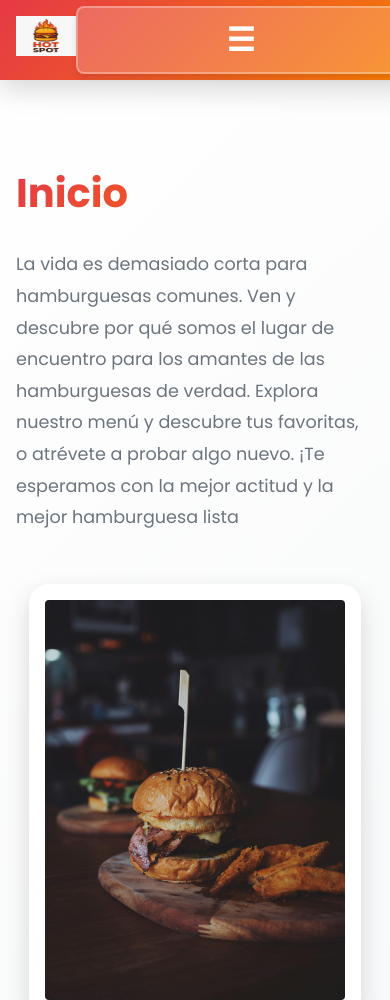
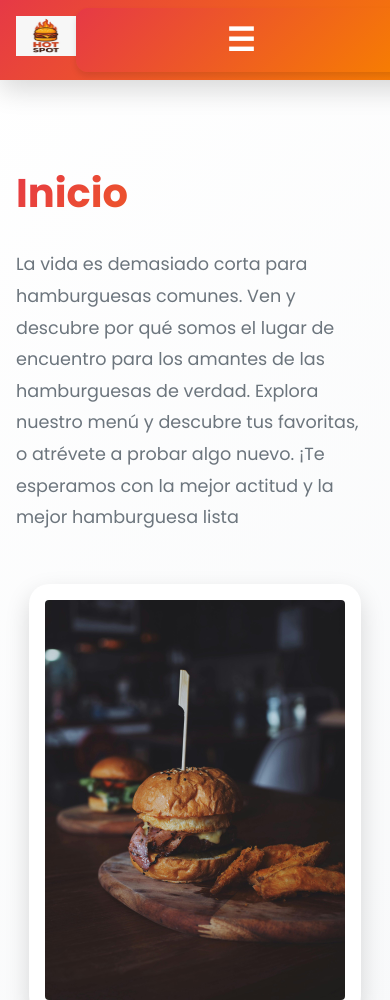
Before and after one commit to Fernandovepro/Training1, a website: page Hamburguesas.html in a window 390 px wide. Shown: the top 1000 px of the page. Drawn offline with Linux system fonts and the light colour scheme; a web font is replaced by a local one.

Commit message:
commitStyle

```diff
--- a/menu_toggle.css
+++ b/menu_toggle.css
@@ -2,9 +2,6 @@
 .menu-toggle {
   display: none;
   font-size: 2rem;
-  background: rgba(255, 255, 255, 0.2);
-  border: 2px solid rgba(255, 255, 255, 0.3);
-  border-radius: 0.5rem;
   cursor: pointer;
   color: white;
   padding: 0.5rem 0.75rem;
@@ -12,17 +9,12 @@
   transition: all 0.3s ease;
 }
 
-.menu-toggle:hover {
-  background: rgba(255, 255, 255, 0.3);
-  transform: scale(1.1);
-}
-
 /* RESPONSIVE: MÓVILES Y TABLETS */
 @media (max-width: 768px) {
   .menu-toggle {
-    display: block !important; /* Mostrar botón hamburguesa en móviles */
-    order: 2; /* Colocar al final */
-    margin-left: auto; /* Empujar hacia la derecha */
+    display: block !important;
+    order: 2;
+    margin-left: auto;
   }
 
   .menu-horizontal {
--- a/styles.css
+++ b/styles.css
@@ -461,7 +461,6 @@ button {
 button:hover {
   transform: translateY(-2px);
   box-shadow: var(--shadow-lg);
-  background: linear-gradient(135deg, #d62839 0%, #e63946 100%);
 }
 
 button:active {
```
